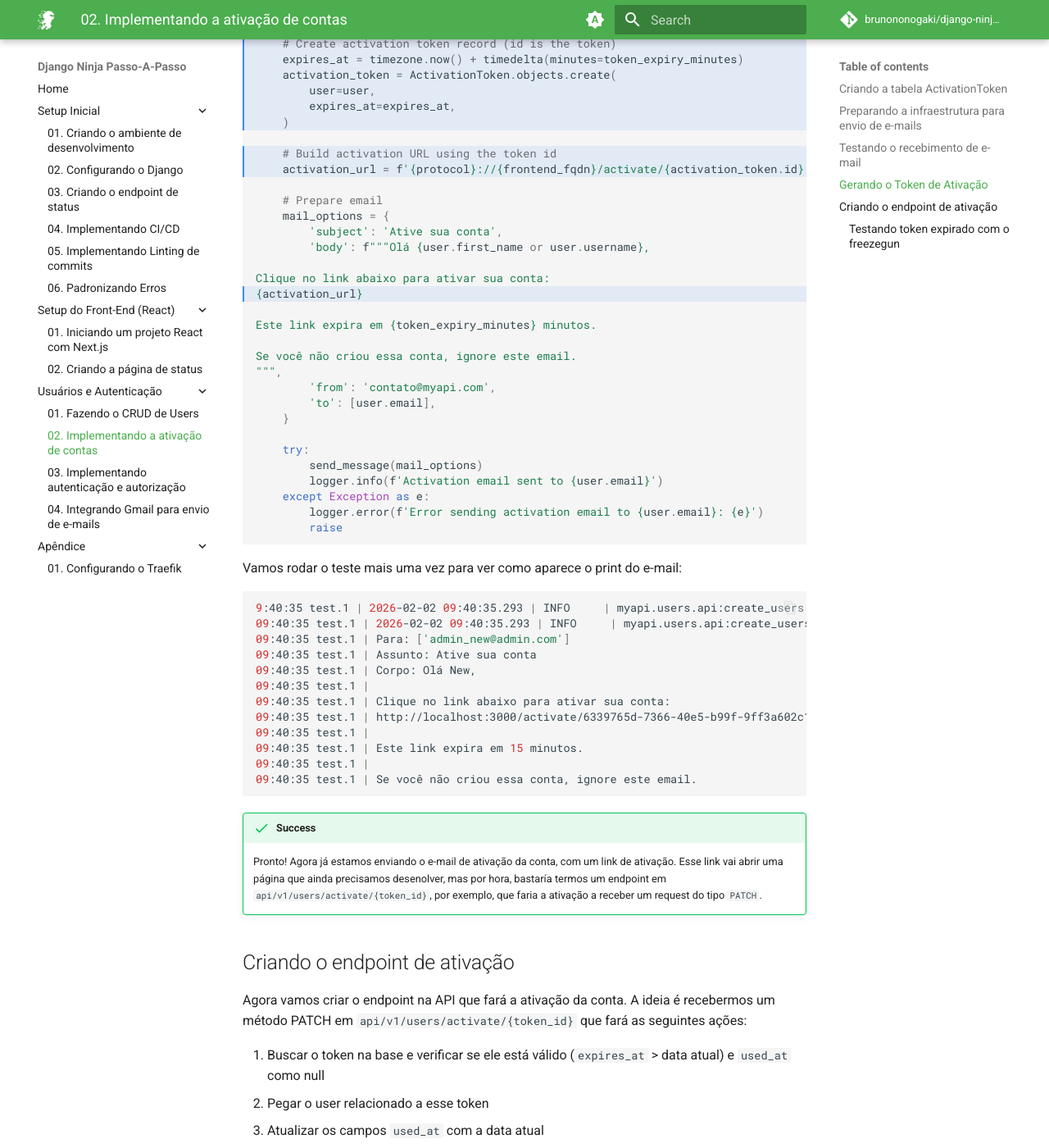
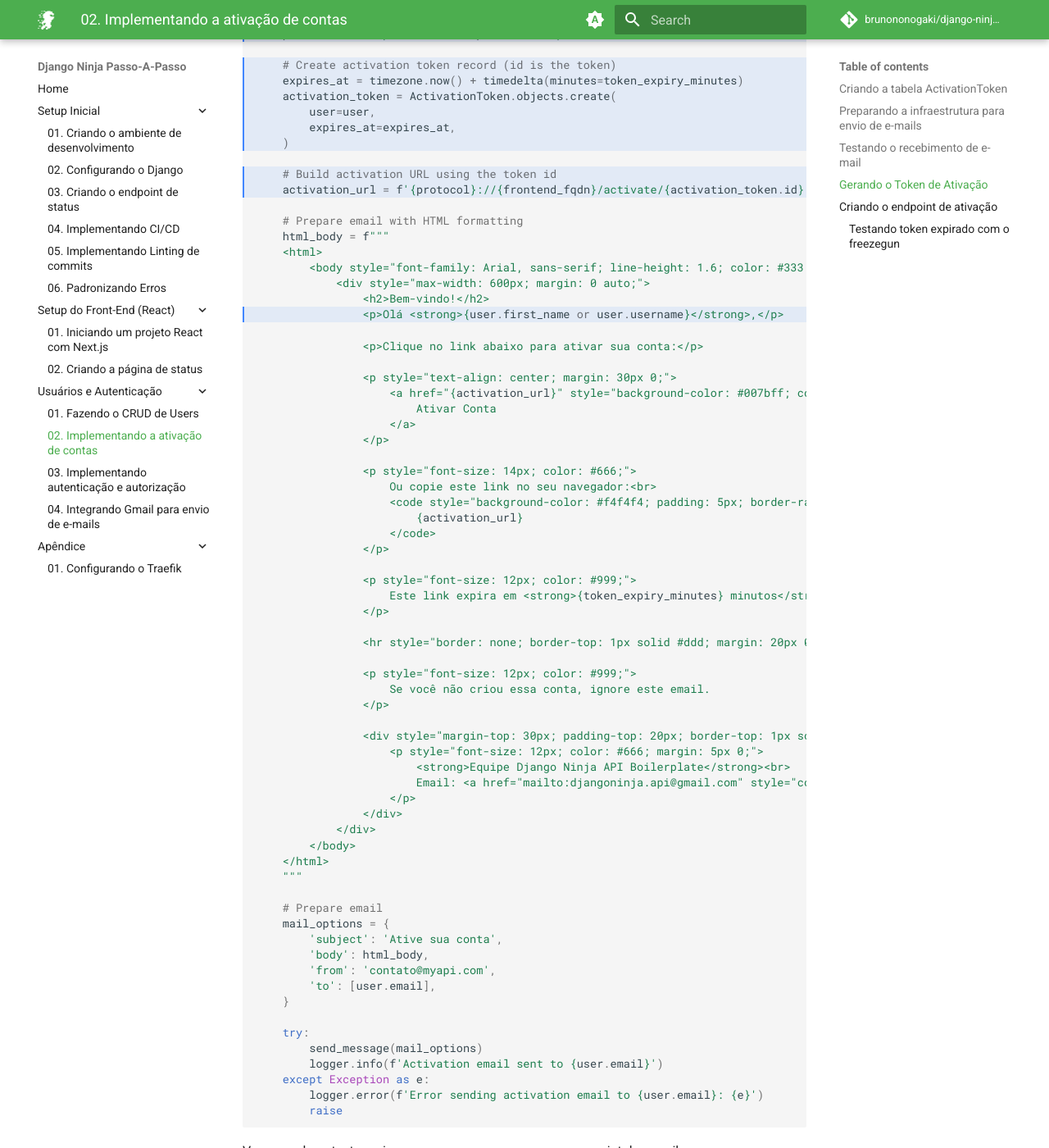
Before and after one commit to brunononogaki/django-ninja-boilerplate, an MkDocs documentation site: the page built from docs/docs/03_usuarios_autenticacao/02_Ativacao_de_contas.md, in a window 1280 px wide and 1400 px high, scrolled down 5631 px. Shown: the whole window at 82% size. Built offline with MkDocs 1.6.1 and Material for MkDocs 9.7.7, drawn with Linux system fonts in a browser that asks for light colours; comment, search, counter and statistics services are not loaded; some of the changed text lies outside the part shown.

Commit message:
feat: change email to HTML

````diff
--- a/docs/docs/03_usuarios_autenticacao/02_Ativacao_de_contas.md
+++ b/docs/docs/03_usuarios_autenticacao/02_Ativacao_de_contas.md
@@ -222,7 +222,7 @@ expires_at = timezone.now() + timedelta(minutes=token_expiry_minutes)
 
 Para gerar o link, precisaremos também do endereço do servidor, que será `http://localhost:3000` no ambiente de dev, ou `https://dominio.com` no ambiente de prod. Podemos controlar isso através da variável de ambiente `FRONTEND_FQDN`, que já temos definido no nosso `.env`.
 
-Agora basta adicionarmos isso tudo na função `send_activation_token`, assim:
+Agora basta adicionarmos isso tudo na função `send_activation_token`. Vamos aproveitar e formatar um e-mail mais bonito em HTML.
 
 ```python title="./myapi/users/services.py" hl_lines="9-10 12-14 16-21 23-24 32"
 def send_activation_email(user, token_expiry_minutes=15):
@@ -250,18 +250,54 @@ def send_activation_email(user, token_expiry_minutes=15):
     # Build activation URL using the token id
     activation_url = f'{protocol}://{frontend_fqdn}/activate/{activation_token.id}'
 
+    # Prepare email with HTML formatting
+    html_body = f"""
+    <html>
+        <body style="font-family: Arial, sans-serif; line-height: 1.6; color: #333;">
+            <div style="max-width: 600px; margin: 0 auto;">
+                <h2>Bem-vindo!</h2>
+                <p>Olá <strong>{user.first_name or user.username}</strong>,</p>
+
+                <p>Clique no link abaixo para ativar sua conta:</p>
+
+                <p style="text-align: center; margin: 30px 0;">
+                    <a href="{activation_url}" style="background-color: #007bff; color: white; padding: 12px 30px; text-decoration: none; border-radius: 5px; display: inline-block;">
+                        Ativar Conta
+                    </a>
+                </p>
+
+                <p style="font-size: 14px; color: #666;">
+                    Ou copie este link no seu navegador:<br>
+                    <code style="background-color: #f4f4f4; padding: 5px; border-radius: 3px; word-break: break-all;">
+                        {activation_url}
+                    </code>
+                </p>
+
+                <p style="font-size: 12px; color: #999;">
+                    Este link expira em <strong>{token_expiry_minutes} minutos</strong>.
+                </p>
+
+                <hr style="border: none; border-top: 1px solid #ddd; margin: 20px 0;">
+
+                <p style="font-size: 12px; color: #999;">
+                    Se você não criou essa conta, ignore este email.
+                </p>
+
+                <div style="margin-top: 30px; padding-top: 20px; border-top: 1px solid #eee; text-align: center;">
+                    <p style="font-size: 12px; color: #666; margin: 5px 0;">
+                        <strong>Equipe Django Ninja API Boilerplate</strong><br>
+                        Email: <a href="mailto:djangoninja.api@gmail.com" style="color: #007bff; text-decoration: none;">djangoninja.api@gmail.com</a>
+                    </p>
+                </div>
+            </div>
+        </body>
+    </html>
+    """
+
     # Prepare email
     mail_options = {
         'subject': 'Ative sua conta',
-        'body': f"""Olá {user.first_name or user.username},
-
-Clique no link abaixo para ativar sua conta:
-{activation_url}
-
-Este link expira em {token_expiry_minutes} minutos.
-
-Se você não criou essa conta, ignore este email.
-""",
+        'body': html_body,
         'from': 'contato@myapi.com',
         'to': [user.email],
     }
````
Also changed, not shown: 1 other file.
